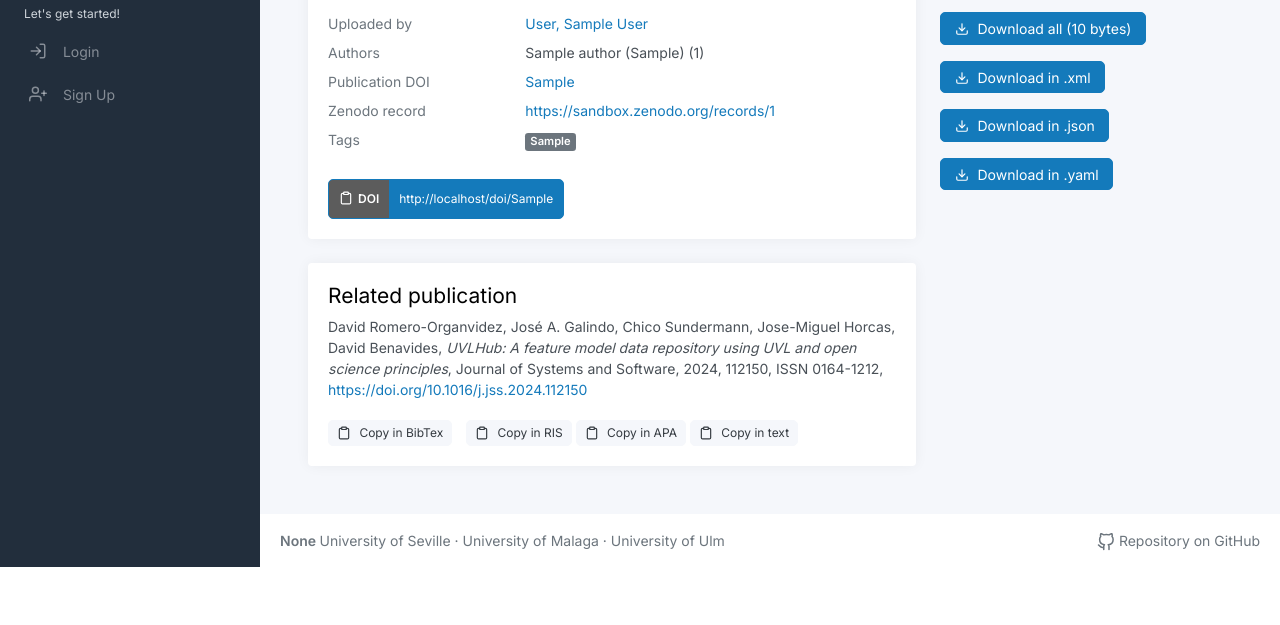
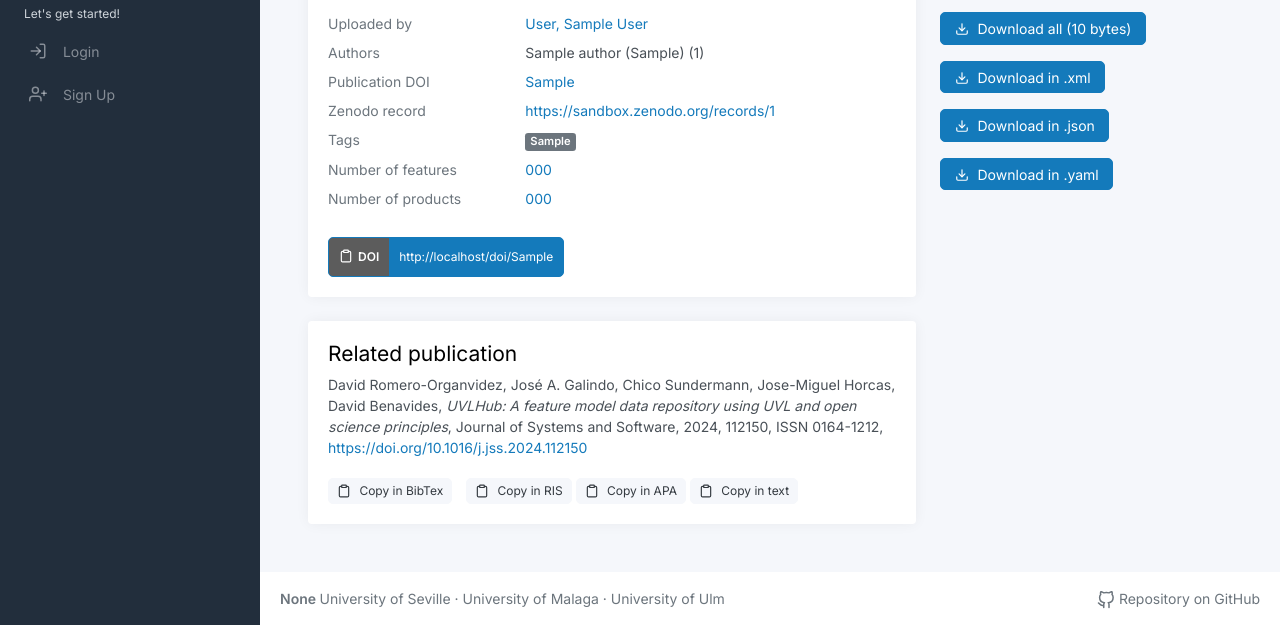
Before and after one commit to EGC-Gazpacho/gazpacho-hub, a Flask app: template app/modules/dataset/templates/dataset/view_dataset.html in a window 1280 px wide. Shown: the part 287-912 px from the top of the page. Before the commit the page ends 854 px from the top, so only its background shows below. Run offline with Flask 3, Linux system fonts and the light colour scheme; the template is opened without the code that fills it: values that come from a table or form of the project are taken from there, others are empty; tables that the repository leaves empty hold one stand-in row (values such as "Sample post"); parts of the project's set-up code (start-up, migrations or seed data) failed here and were passed over; some libraries are stand-ins or nearby versions.

Commit message:
feat: Added the number of products and number of features to the frontend so the user can see it

```diff
--- a/app/modules/dataset/templates/dataset/view_dataset.html
+++ b/app/modules/dataset/templates/dataset/view_dataset.html
@@ -154,6 +154,36 @@
 
                 </div>
 
+                {% if dataset.ds_meta_data.ds_metrics.number_of_features %}
+                <div class="row mb-2">
+                    <div class="col-md-4 col-12">
+                        <span class="text-secondary">
+                            Number of features
+                        </span>
+                    </div>
+                    <div class="col-md-8 col-12">
+                        <a href="{{ dataset.ds_meta_data.ds_metrics.number_of_features }}">
+                            {{ dataset.ds_meta_data.ds_metrics.number_of_features }}
+                        </a>
+                    </div>
+                </div>
+                {% endif %}
+
+            {% if dataset.ds_meta_data.ds_metrics.number_of_products %}
+                <div class="row mb-2">
+                    <div class="col-md-4 col-12">
+                        <span class="text-secondary">
+                            Number of products
+                        </span>
+                    </div>
+                    <div class="col-md-8 col-12">
+                        <a href="{{ dataset.ds_meta_data.ds_metrics.number_of_products }}">
+                            {{ dataset.ds_meta_data.ds_metrics.number_of_products }}
+                        </a>
+                    </div>
+                </div>
+                {% endif %}
+
 
 
             </div>
@@ -181,6 +211,7 @@
 
             </div>
             {% endif %}
+
 
         </div>
 
```
